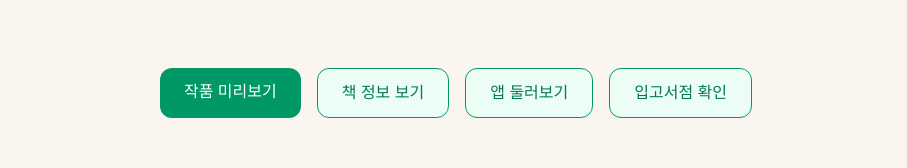
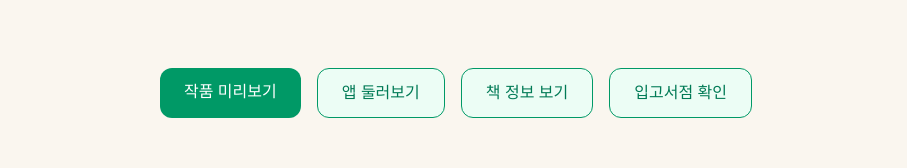
Before and after one commit to mightybooks/surim-studio, a Next.js app: page /projects/500_fiction in a window 1280 px wide. Shown: the part 2069-2237 px from the top of the page, without its empty margins (184-1091 px from the left). Built offline with nearby package versions, Linux system fonts and the light colour scheme.

Commit message:
pageupdate

```diff
--- a/src/app/projects/500_fiction/page.tsx
+++ b/src/app/projects/500_fiction/page.tsx
@@ -97,19 +97,19 @@ export default function ficionnovel500ProjectPage() {
           작품 미리보기
         </Link>
         <Link
+          href="/projects/500fiction_app"
+          className="px-6 py-3 rounded-xl bg-emerald-50 text-emerald-700 font-medium border border-emerald-600 hover:bg-emerald-100"
+        >
+          앱 둘러보기
+        </Link>
+        <Link
           href="/library/500fiction"
           className="px-6 py-3 rounded-xl bg-emerald-50 text-emerald-700 font-medium border border-emerald-600 hover:bg-emerald-100"
         >
           책 정보 보기
         </Link>
         <Link
-          href="/projects/500fiction_app"
-          className="px-6 py-3 rounded-xl bg-emerald-50 text-emerald-700 font-medium border border-emerald-600 hover:bg-emerald-100"
-        >
-          앱 둘러보기
-        </Link>
-        <Link
-        href="/projects/500_fiction/bookmaps"
+        href="#"
         className="px-6 py-3 rounded-xl bg-emerald-50 text-emerald-700 font-medium border border-emerald-600 hover:bg-emerald-100"
         >
         입고서점 확인
```
